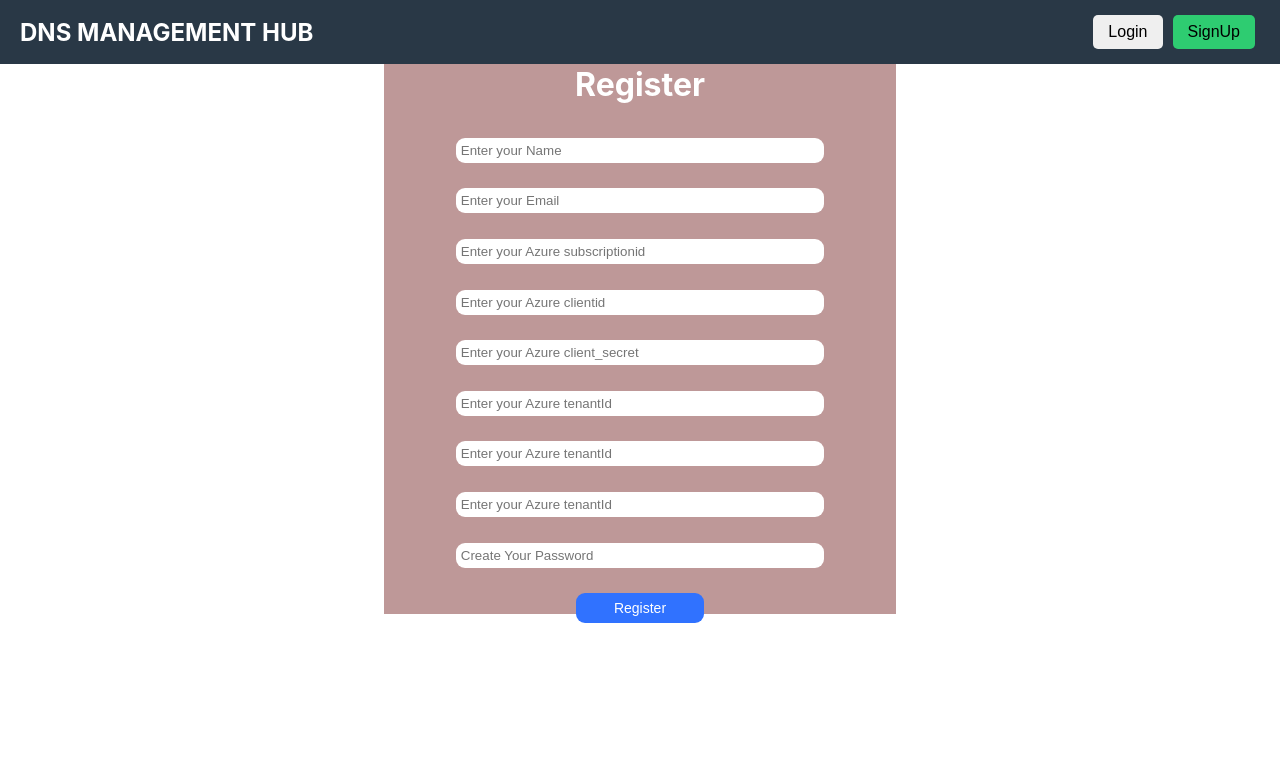
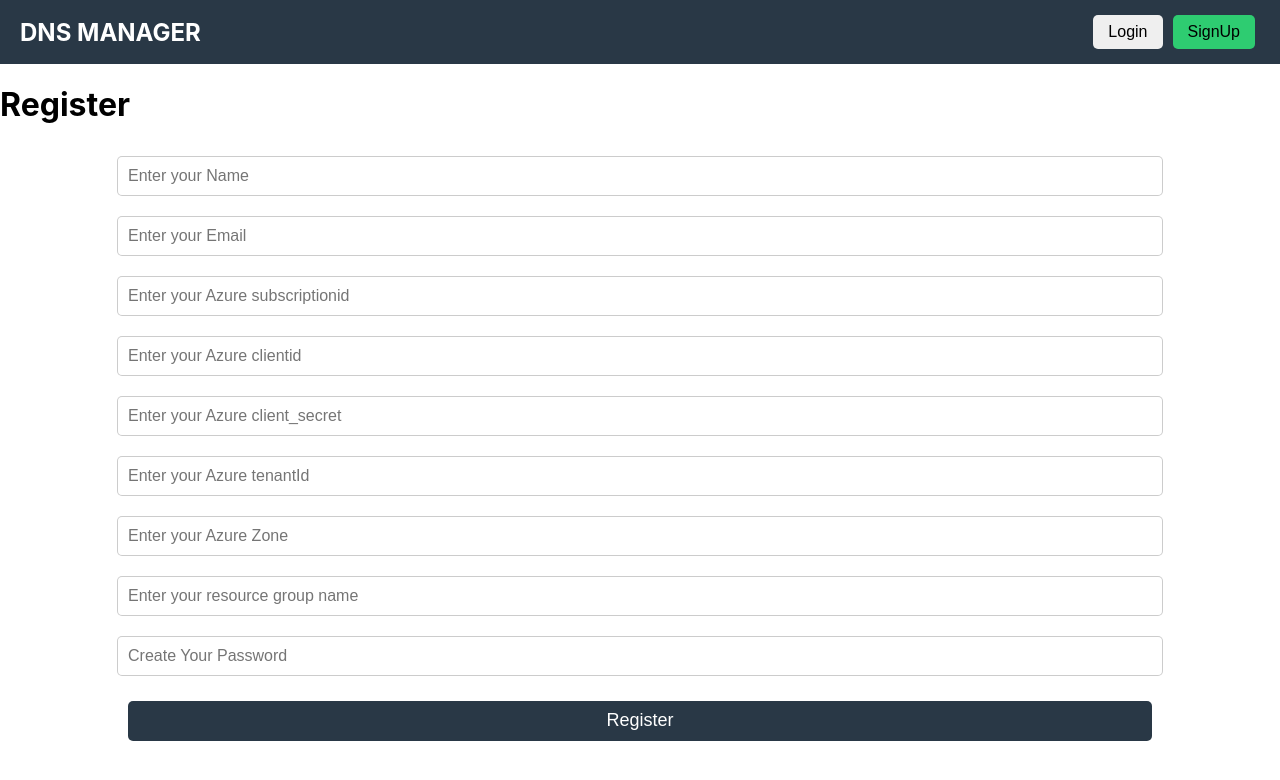
Before and after one commit to Sudipto892/DNS-Management-Hub, a React (Create React App) app: page /register in a window 1280 px wide. Shown: the top 780 px of the page. Built offline with nearby package versions, Linux system fonts and the light colour scheme; no server answers.

Commit message:
Fronend Complete

```diff
--- a/src/components/AuthenticationPage/Register/Register.css
+++ b/src/components/AuthenticationPage/Register/Register.css
@@ -1,38 +1,50 @@
-.SigninContainer{
+.RegistrationContainer {
   display: flex;
   justify-content: center;
   align-items: center;
   flex-direction: column;
-  background-color: rgb(190, 152, 152);
-  width: 40%;
-  height: 43vmax;
-  margin: auto;
+  /* Semi-transparent white background */
+  background-color: rgba(255, 255, 255, 0.8);
+  width: 40%; /* Increased width */
+  height: 55vmax; /* Increased height */
+  margin: 50px auto; /* Increased margin */
+  border-radius: 10px;
+  box-shadow: 0px 4px 8px rgba(0, 0, 0, 0.2); /* Soft shadow */
+  /* Added border for better visibility */
+  border: 1px solid rgba(0, 0, 0, 0.1); /* Thin gray border */
 }
-.SigninContainer h1{
-  color: white;
+
+.RegistrationContainer h1 {
+  color: #293846; /* Dark blue from header text */
+  font-size: 24px; /* Increased font size */
+  margin-bottom: 20px; /* Added margin */
 }
-form{
+
+form {
   display: flex;
   justify-content: center;
   align-items: center;
   flex-direction: column;
   width: 100%;
 }
-form input{
-  margin: 1vmax;
-  width: 70%;
-  padding: 5px;
-  border-radius: 9px;
-  border: none;
+
+form input {
+  margin: 10px; /* Adjusted margin */
+  width: 80%; /* Increased width */
+  padding: 10px; /* Increased padding */
+  border-radius: 5px; /* Reduced corner roundness */
+  border: 1px solid rgba(0, 0, 0, 0.2); /* Light gray border */
+  font-size: 16px; /* Increased font size */
 }
-form button{
-  margin: 1vmax;
-  width: 10vmax;
-  height: 2.3vmax;
-  background-color: rgb(48, 114, 255);
+
+form button {
+  margin: 15px 0; /* Adjusted margin */
+  width: 80%; /* Increased width */
+  height: 40px; /* Increased height */
+  background-color: #293846; /* Dark blue from header text */
   color: white;
   border: none;
-  font-size: 14px;
-  border-radius: 9px;
+  font-size: 18px; /* Increased font size */
+  border-radius: 5px; /* Reduced corner roundness */
   cursor: pointer;
 }
--- a/src/components/AuthenticationPage/Register/Register.js
+++ b/src/components/AuthenticationPage/Register/Register.js
@@ -66,8 +66,8 @@ const Register = ({isAuthenticated,setisAuthenticated,setLoading,loading}) => {
       <input type="text" value={clientid} id="clientid" placeholder="Enter your Azure clientid" onChange={(e)=>setclientid(e.target.value)} required/>
       <input type="text" value={client_secret} id="client_secret" placeholder="Enter your Azure client_secret" onChange={(e)=>setclient_secret(e.target.value)} required/>
       <input type="text" value={tenantId} id="tenantId" placeholder="Enter your Azure tenantId" onChange={(e)=>settenantId(e.target.value)} required/>
-      <input type="text" value={Zone} id="tenantId" placeholder="Enter your Azure tenantId" onChange={(e)=>setZone(e.target.value)} required/>
-      <input type="text" value={resourcegroupname} id="tenantId" placeholder="Enter your Azure tenantId" onChange={(e)=>setresourcegroupname(e.target.value)} required/>
+      <input type="text" value={Zone} id="tenantId" placeholder="Enter your Azure Zone" onChange={(e)=>setZone(e.target.value)} required/>
+      <input type="text" value={resourcegroupname} id="tenantId" placeholder="Enter your resource group name" onChange={(e)=>setresourcegroupname(e.target.value)} required/>
       <input type="password" value={password} id="password" placeholder="Create Your Password" onChange={(e)=>setpassword(e.target.value)} required />
       <button>Register</button>
     </form>
--- a/src/components/Home/Home.css
+++ b/src/components/Home/Home.css
@@ -1,75 +1,67 @@
-.container {
-  max-width: 800px;
-  margin: auto;
-  padding: 20px;
-}
-
-.header {
-  display: flex;
-  justify-content: space-between;
+.search {
+  display: flex; /* Arrange elements horizontally */
+  justify-content: space-between; /* Distribute elements evenly */
   align-items: center;
   margin-bottom: 20px;
 }
 
-.header h2 {
-  margin: 0;
+.search input {
+  padding: 8px;
+  border: 1px solid #ddd;
+  border-radius: 5px;
+  flex: 1; /* Make input element flexible to fill available space */
 }
 
-.search-bar {
-  display: flex;
-  align-items: center;
-}
-
-.search-bar input[type="text"] {
-  padding: 8px;
-  margin-right: 10px;
-  border: 1px solid #ccc;
-  border-radius: 5px;
-}
-
-.search-bar button {
+.search button {
   padding: 8px 15px;
-  background-color: #293846;
+  background-color: #293846; /* Dark blue */
   color: #fff;
   border: none;
   border-radius: 5px;
   cursor: pointer;
 }
 
-.record-management {
-  display: flex;
+.add-update-delete {
+  display: flex; /* Arrange elements horizontally */
+  justify-content: space-between; /* Distribute elements evenly */
   align-items: center;
   margin-bottom: 20px;
 }
 
-.record-inputs input[type="text"] {
+.add-update-delete select,
+.add-update-delete input {
   padding: 8px;
-  margin-right: 10px;
-  border: 1px solid #ccc;
+  border: 1px solid #ddd;
   border-radius: 5px;
+  flex: 1; /* Make select and input elements flexible */
 }
 
-.record-buttons button {
+.add-update-delete button {
   padding: 8px 15px;
-  background-color: #293846;
+  background-color: #293846; /* Dark blue */
   color: #fff;
   border: none;
   border-radius: 5px;
   cursor: pointer;
-  margin-right: 10px;
+  margin-right: 10px; /* Add margin to the right of the Add Record button */
 }
 
-.record-list table {
+.container {
+  margin: auto;
+  width: 80%;
+}
+
+table {
   width: 100%;
   border-collapse: collapse;
 }
 
-.record-list th,
-.record-list td {
+table th,
+table td {
   padding: 10px;
-  border: 1px solid #ccc;
+  border: 1px solid #ddd;
 }
 
-.record-list th {
+table th {
   background-color: #f2f2f2;
 }
--- a/src/components/Navbar/Navbar.js
+++ b/src/components/Navbar/Navbar.js
@@ -6,34 +6,37 @@ import "./Navbar.css"
 import axios from 'axios'
 
 
-const Navbar = ({isAuthenticated, setisAuthenticated }) => {
-
-  const performLogout = async () => {
+const Navbar = ({isAuthenticated,setisAuthenticated}) => {
+  const handleLogout=async()=>{
     try {
      await axios.delete("https://dns-backend-magv.onrender.com/api/v1/users/logout");
       setisAuthenticated(false);
-      toast.success("Logout Successful");
+      toast.success("Logout Successfully");
   } catch (error) {
       toast.error("Invalid Credentials");
   }
-  };
 
+  }
   return (
     <div className='Navbar'>
       <div className="logo">
-        <h1>DNS MANAGEMENT HUB</h1>
+        <h1>DNS MANAGER</h1>
       </div>
 
       <div className="Authbox">
         {
               isAuthenticated ?
-            <button id="Logout" onClick={performLogout}>Logout</button>
+              <button id="Login" onClick={handleLogout}>Logout</button>
               :
               <div>
                   <Link to={"/login"}><button id="Login">Login</button></Link>
                   <Link to={"/register"}><button id="Signup">SignUp</button></Link>
               </div>
         }
+
+
+
+
       </div>
     </div>
   )
```
Also changed, not shown: src/components/AuthenticationPage/Login/Login.css (line endings or trailing spaces). Lines whose indentation alone changed are shown as unchanged.
